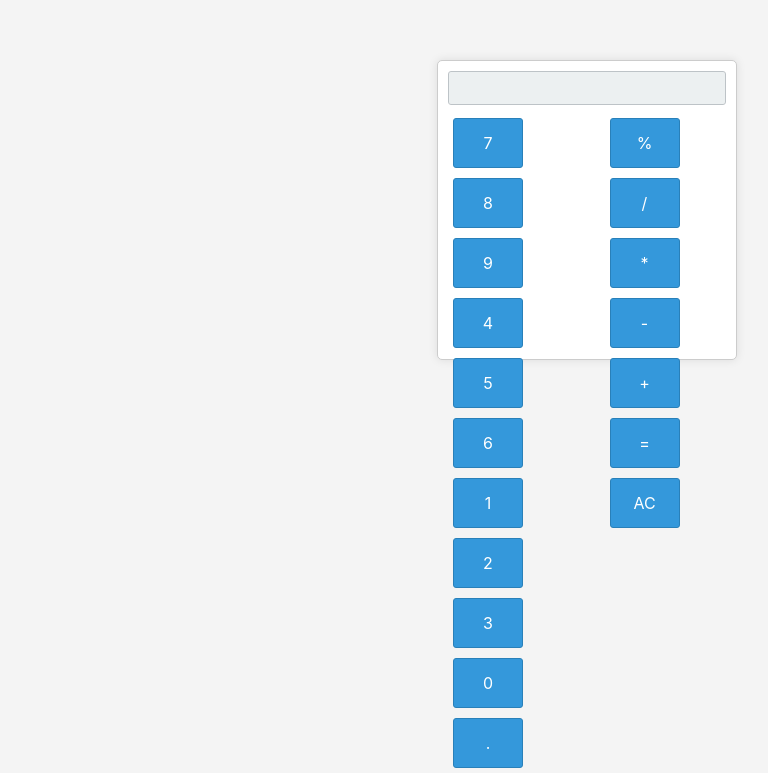
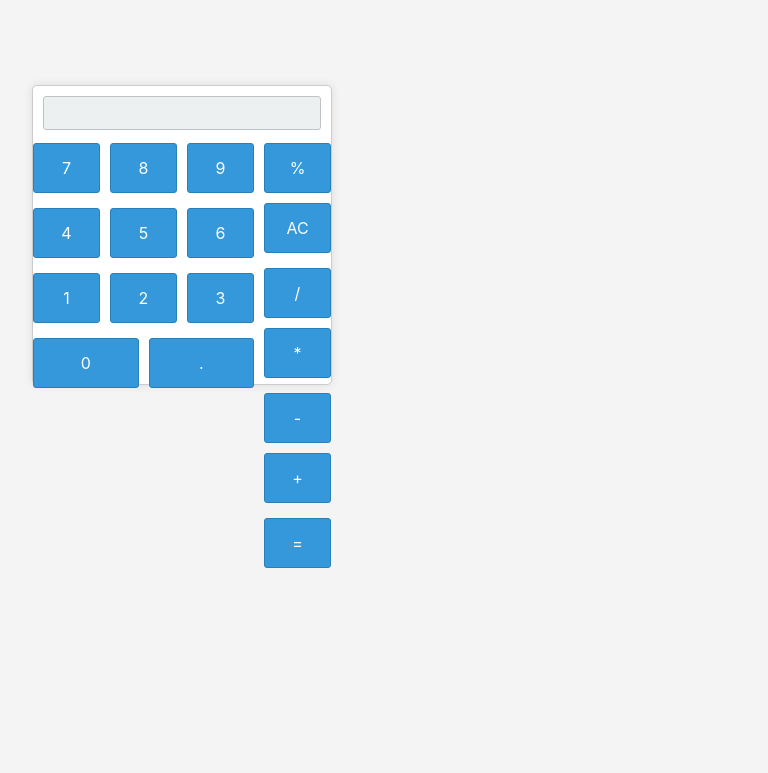
Before and after one commit to harshithakkarkera/simple-calculator, a plain HTML site: page index.html in a window 1280 px wide. Shown: the part 214-987 px from the top of the page, without its empty margins (53-821 px from the left). After the commit the page ends 800 px from the top, so only its background shows below. Drawn offline with nearby package versions, Linux system fonts and the light colour scheme.

Commit message:
Update index.html

```diff
--- a/index.html
+++ b/index.html
@@ -9,34 +9,53 @@
 </head>
 <body>
 
-<div class="calculator container mt-5">
-  <input type="text" id="display" class="form-control mb-2" readonly>
-  <div class="row">
-    <div class="numbers col">
-      <button class="btn btn-secondary" onclick="appendToDisplay('7')">7</button>
-      <button class="btn btn-secondary" onclick="appendToDisplay('8')">8</button>
-      <button class="btn btn-secondary" onclick="appendToDisplay('9')">9</button>
-      <button class="btn btn-secondary" onclick="appendToDisplay('4')">4</button>
-      <button class="btn btn-secondary" onclick="appendToDisplay('5')">5</button>
-      <button class="btn btn-secondary" onclick="appendToDisplay('6')">6</button>
-      <button class="btn btn-secondary" onclick="appendToDisplay('1')">1</button>
-      <button class="btn btn-secondary" onclick="appendToDisplay('2')">2</button>
-      <button class="btn btn-secondary" onclick="appendToDisplay('3')">3</button>
-      <button class="btn btn-secondary" onclick="appendToDisplay('0')">0</button>
-      <button class="btn btn-secondary" onclick="appendToDisplay('.')">.</button>
-    </div>
-    <div class="operations col">
-      <button class="btn btn-secondary" onclick="appendToDisplay('%')">%</button>
-      <button class="btn btn-secondary" onclick="appendToDisplay('/')">/</button>
-      <button class="btn btn-secondary" onclick="appendToDisplay('*')">*</button>
-      <button class="btn btn-secondary" onclick="appendToDisplay('-')">-</button>
-      <button class="btn btn-secondary" onclick="appendToDisplay('+')">+</button>
-      <button class="btn btn-secondary" onclick="calculate()">=</button>
-      <button class="btn btn-secondary" onclick="clearDisplay()">AC</button>
+<div class="container mt-5">
+  <div class="calculator">
+    <input type="text" id="display" class="form-control mb-2" readonly>
+    <div class="row">
+      <div class="col-9">
+        <div class="row">
+          <button class="btn btn-secondary col" onclick="appendToDisplay('7')">7</button>
+          <button class="btn btn-secondary col" onclick="appendToDisplay('8')">8</button>
+          <button class="btn btn-secondary col" onclick="appendToDisplay('9')">9</button>
+        </div>
+        <div class="row">
+          <button class="btn btn-secondary col" onclick="appendToDisplay('4')">4</button>
+          <button class="btn btn-secondary col" onclick="appendToDisplay('5')">5</button>
+          <button class="btn btn-secondary col" onclick="appendToDisplay('6')">6</button>
+        </div>
+        <div class="row">
+          <button class="btn btn-secondary col" onclick="appendToDisplay('1')">1</button>
+          <button class="btn btn-secondary col" onclick="appendToDisplay('2')">2</button>
+          <button class="btn btn-secondary col" onclick="appendToDisplay('3')">3</button>
+        </div>
+        <div class="row">
+          <button class="btn btn-secondary col" onclick="appendToDisplay('0')">0</button>
+          <button class="btn btn-secondary col" onclick="appendToDisplay('.')">.</button>
+        </div>
+      </div>
+      <div class="col-3">
+        <div class="row">
+          <button class="btn btn-secondary col" onclick="appendToDisplay('%')">%</button>
+          <button class="btn btn-secondary col" onclick="clearDisplay()">AC</button>
+        </div>
+        <div class="row">
+          <button class="btn btn-secondary col" onclick="appendToDisplay('/')">/</button>
+          <button class="btn btn-secondary col" onclick="appendToDisplay('*')">*</button>
+        </div>
+        <div class="row">
+          <button class="btn btn-secondary col" onclick="appendToDisplay('-')">-</button>
+          <button class="btn btn-secondary col" onclick="appendToDisplay('+')">+</button>
+        </div>
+        <div class="row">
+          <button class="btn btn-secondary col" onclick="calculate()">=</button>
+        </div>
+      </div>
     </div>
   </div>
-  <script src="script.js"></script>
 </div>
+
+<script src="script.js"></script>
 
 </body>
 </html>
```
